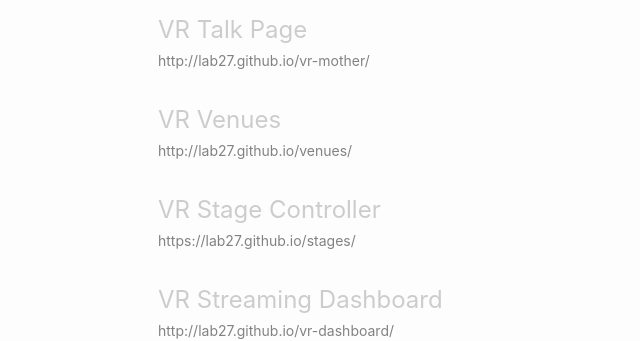
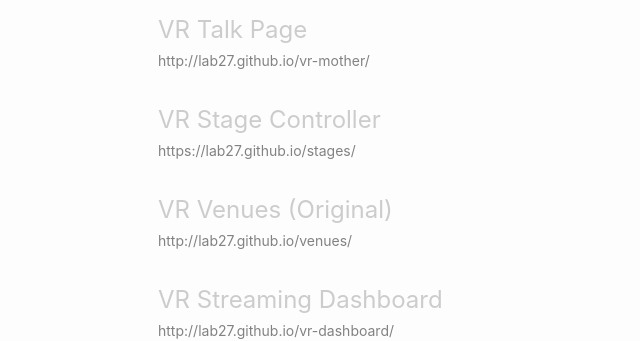
Before and after one commit to lab27/lab27.github.io, a Jekyll site: the page built from index.html, in a window 1280 px wide. Shown: the part 165-506 px from the top of the page, without its empty margins (112-752 px from the left). Built offline with Jekyll 4.4.1, drawn with Linux system fonts in a browser that asks for light colours.

Commit message:
Update pages.yml

```diff
--- a/_data/pages.yml
+++ b/_data/pages.yml
@@ -2,10 +2,10 @@
   url: http://nickniles.github.io
 - title: VR Talk Page
   url: http://lab27.github.io/vr-mother/
-- title: VR Venues
-  url: http://lab27.github.io/venues/
 - title: VR Stage Controller
   url: https://lab27.github.io/stages/
+- title: VR Venues (Original)
+  url: http://lab27.github.io/venues/
 - title: VR Streaming Dashboard
   url: http://lab27.github.io/vr-dashboard/
 - title: VR Icons
```
